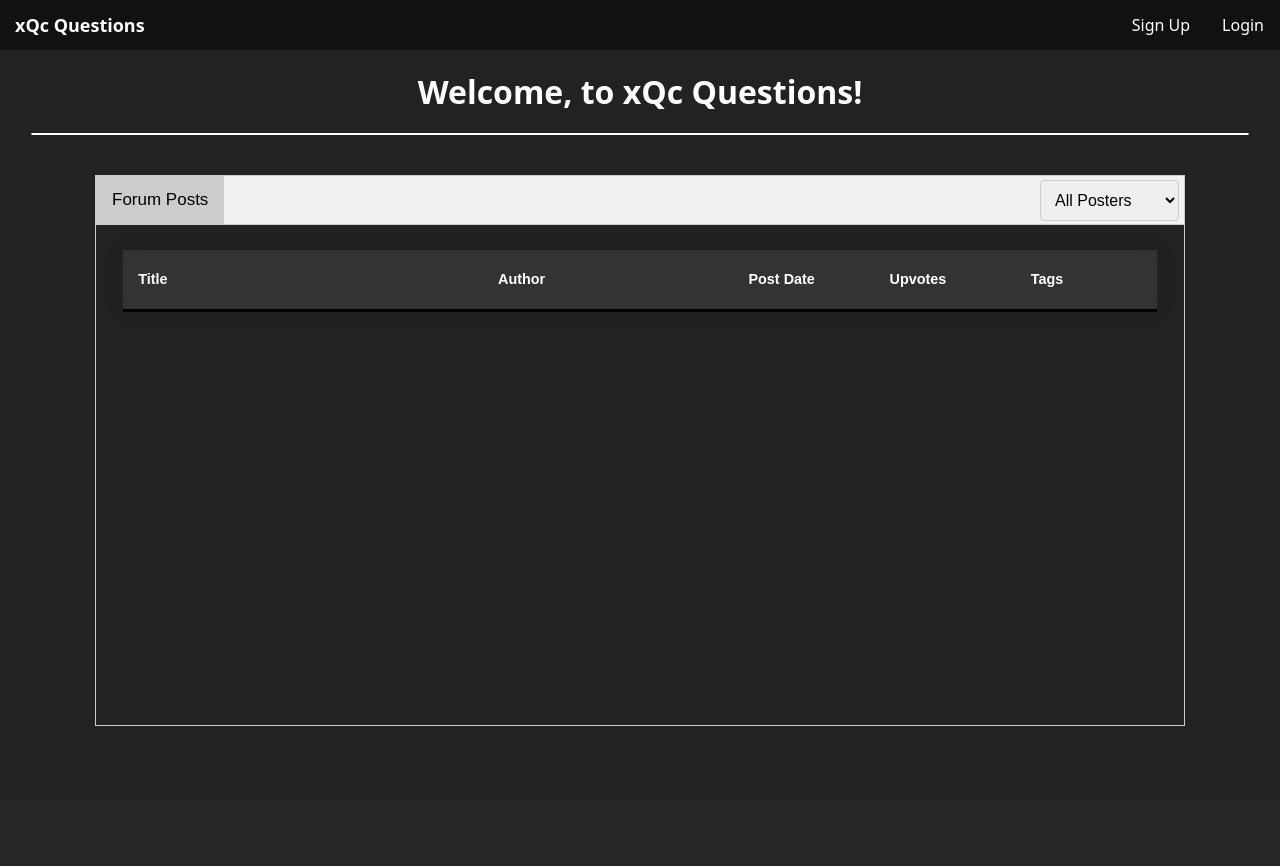
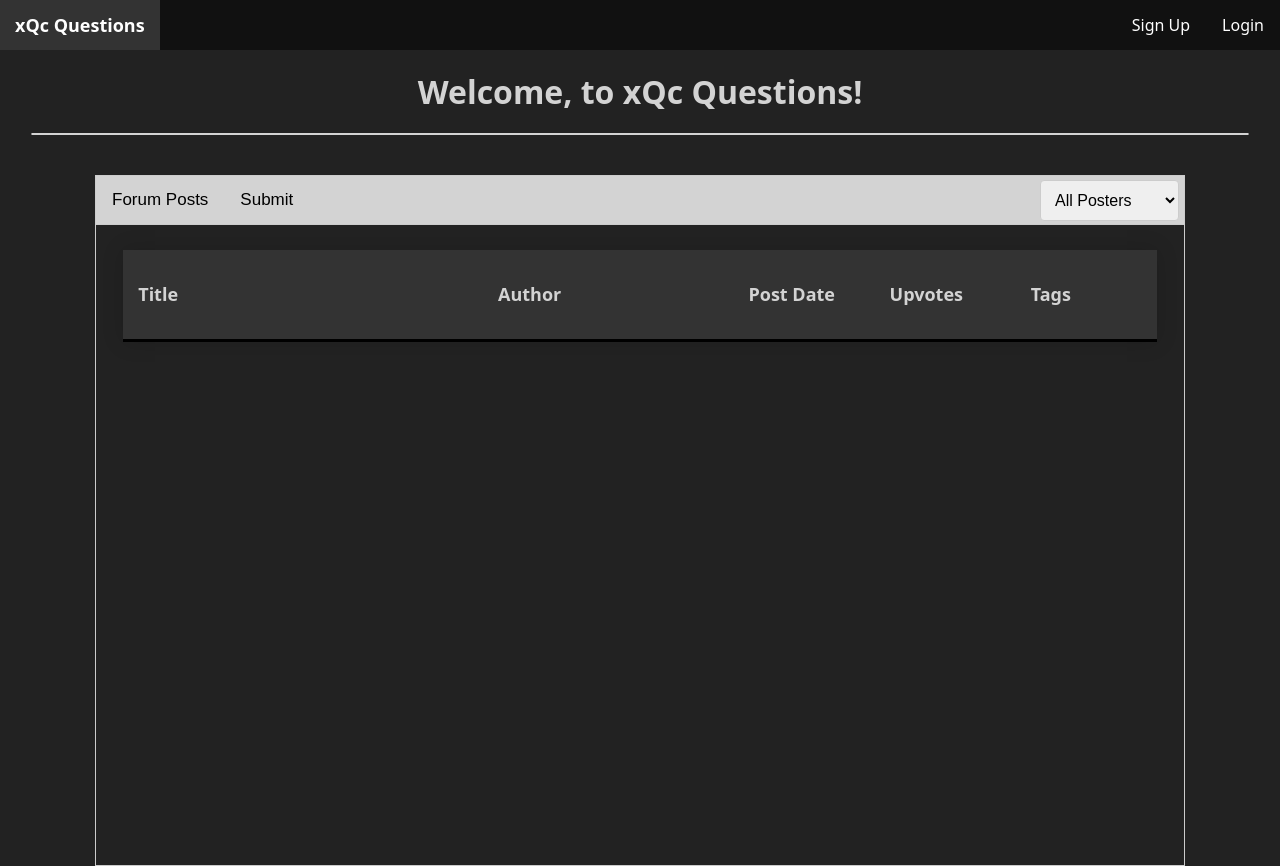
Before and after one commit to CybrNight/CSE106-Forum, a Flask app: page /posts/ in a window 1280 px wide. Before the commit the page ends 726 px from the top, so only its background shows below. Run offline with Flask 3, Linux system fonts and the light colour scheme; data that the repository does not hold is empty.

Commit message:
Design fixes

```diff
--- a/forum/blueprints/post/templates/all-posts.html
+++ b/forum/blueprints/post/templates/all-posts.html
@@ -17,6 +17,8 @@
 <div class="tab">
   <button class="tablinks" onclick="posts(event, 'AllPosts')" id="defaultOpen">
     Forum Posts
+  </button>
+  <button class="tablinks" onclick="location.href='/posts/submit'">Submit</button>
   </button>
   <select id="tagFilter">
     <option value="All">All Posters</option>
--- a/forum/static/css/all-posts.css
+++ b/forum/static/css/all-posts.css
@@ -3,16 +3,17 @@ body {
   padding: 0;
   box-sizing: border-box;
   background-color: rgb(34, 34, 34);
-    color: white;
+  color: lightgray;
   text-align: center;
-    font-family: system-ui, -apple-system, BlinkMacSystemFont, 'Segoe UI', Roboto, Oxygen, Ubuntu, Cantarell, 'Open Sans', 'Helvetica Neue', sans-serif
+  font-family: system-ui, -apple-system, BlinkMacSystemFont, "Segoe UI", Roboto,
+    Oxygen, Ubuntu, Cantarell, "Open Sans", "Helvetica Neue", sans-serif;
 }
 
 h1 {
-    font-size: 2.0em;
+  font-size: 2em;
   margin: 0;
   padding: 0;
-    color: white;
+  color: lightgray;
   margin: 20px;
 }
 
@@ -22,7 +23,7 @@ body {
 }
 
 .rounded {
-    border: 1px solid white;
+  border: 1px solid lightgray;
   border-radius: 5px;
   width: 95%;
   margin-bottom: 40px;
@@ -37,24 +38,27 @@ body {
   box-shadow: 0 0 20px rgba(0, 0, 0, 0.15);
   width: 95%;
   table-layout: fixed;
+  font-family: system-ui, -apple-system, BlinkMacSystemFont, "Segoe UI", Roboto,
+    Oxygen, Ubuntu, Cantarell, "Open Sans", "Helvetica Neue", sans-serif;
 }
 
 .tableFixHead {
   grid-column: 1 / -1;
   overflow-y: auto; /* make the table scrollable if height is more than 200 px  */
-    height: 500px; /* gives an initial height of 400px to the table */
+  height: 40em; /* gives an initial height of 400px to the table */
   display: block;
 }
 .tableFixHead thead th {
   background-color: #333;
   position: sticky; /* make the table heads sticky */
   top: 0px; /* table head will be placed from the top of the table and sticks to it */
-    color: white;
+  color: lightgray;
 }
 
 tr {
   background-color: #333;
-    height: 60px;
+  height: 90px;
+  font-size: 1.25em;
 }
 
 th,
@@ -67,7 +71,6 @@ body {
 
 th.titleName {
   width: 30%;
-
 }
 th.author {
   width: 20%;
@@ -97,9 +100,11 @@ body {
 .tab {
   overflow: hidden;
   border: 1px solid #ccc;
-    background-color: #f1f1f1;
+  background-color: lightgray;
   width: 85%;
   margin: auto;
+  font-family: system-ui, -apple-system, BlinkMacSystemFont, "Segoe UI", Roboto,
+    Oxygen, Ubuntu, Cantarell, "Open Sans", "Helvetica Neue", sans-serif;
 }
 
 .tab button {
@@ -114,11 +119,7 @@ body {
 }
 
 .tab button:hover {
-    background-color: #ddd;
-  }
-
-  .tab button.active {
-    background-color: #ccc;
+  background-color: darkgray;
 }
 
 .tabcontent {
@@ -131,8 +132,8 @@ body {
   margin: auto;
 }
 
-
-  #add-course, #remove-course {
+#add-course,
+#remove-course {
   vertical-align: top;
   text-align: center;
   background-color: #0aae95;
--- a/forum/static/css/base-new.css
+++ b/forum/static/css/base-new.css
@@ -37,7 +37,7 @@
 
 /* Change the link color to #111 (black) on hover */
 .navbar a:hover {
-  background-color: #111;
+  background-color: #333;
 }
 
 .navbar .navbar-brand {
@@ -59,9 +59,31 @@ html {
 }
 
 .box {
-  background-color: #111;
+  background-color: #333;
 }
 
 .hero .navbar {
   background: #111;
 }
+
+.hero .navbar-menu {
+  background: #111;
+}
+
+.hero .navbar-end {
+  background: inherit;
+}
+
+.input::placeholder {
+  color: lightgray;
+}
+
+.input,
+.textarea {
+  background-color: #4a4a4a;
+  border-color: #4a4a4a;
+  color: lightgray;
+  box-shadow: inset 0 1px 2px rgba(10, 10, 10, 0.1);
+  max-width: 100%;
+  width: 100%;
+}
--- a/forum/templates/base-new.html
+++ b/forum/templates/base-new.html
@@ -36,10 +36,7 @@
                 <a href="{{ url_for('auth_bp.signup') }}"> Sign Up </a>
                 {% endif %} {% if current_user.is_authenticated %}
                 <a href="{{ url_for('auth_bp.logout') }}"> Logout </a>
-                {% endif %} {% if current_user.is_authenticated %}
-                <a href="{{ url_for('post_bp.all_posts') }}"> Posts </a>
-                <a href="{{ url_for('main_bp.index') }}"> Home </a>
-                {% endif %}
+                {% endif %} {% if current_user.is_authenticated %} {% endif %}
               </div>
             </div>
           </div>
```
Lines whose indentation alone changed are shown as unchanged.
